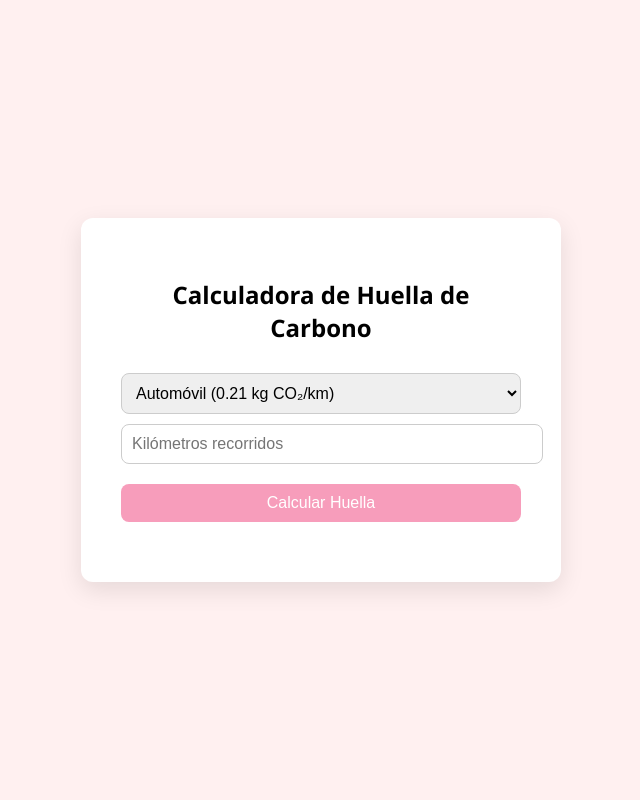
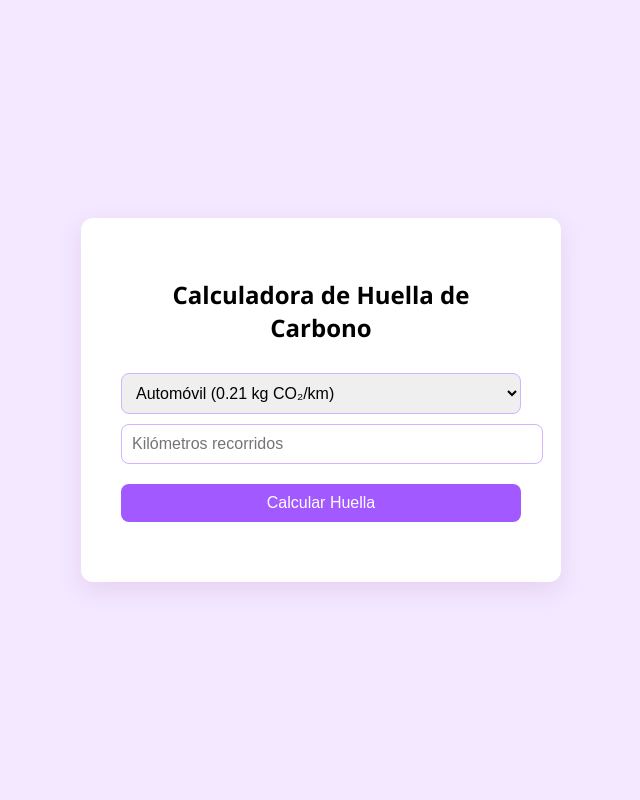
Before and after one commit to Fanny-404/HuellaDeCarbon, a Flask app: page / in a window 1280 px wide. Shown: the whole page, without its empty margins (319-959 px from the left). Run offline with Flask 3, Linux system fonts and the light colour scheme.

Commit message:
Cambio del diseño (css)

```diff
--- a/static/style.css
+++ b/static/style.css
@@ -1,9 +1,8 @@
-
 body {
     font-family: 'Segoe UI', Tahoma, Geneva, Verdana, sans-serif;
     margin: 0;
     padding: 0;
-            background: #fff0f0;
+    background: #f3e8ff; /* fondo lila claro */
     display: flex;
     justify-content: center;
     align-items: center;
@@ -11,16 +10,16 @@
 }
 
 .container {
-            background: white;
+    background: #ffffff;
     padding: 40px;
     border-radius: 12px;
-            box-shadow: 0 8px 24px rgba(0, 0, 0, 0.1);
+    box-shadow: 0 8px 24px rgba(128, 0, 128, 0.1); /* sombra púrpura suave */
     text-align: center;
     width: 400px;
 }
 
 h1 {
-            color: #2c3e50;
+    color: #6a0dad; /* púrpura oscuro */
     margin-bottom: 20px;
 }
 
@@ -33,7 +32,7 @@
 li {
     font-size: 18px;
     margin: 10px 0;
-            color: #34495e;
+    color: #7b3fa1; /* tono morado medio */
 }
 
 select, input[type="number"], button {
@@ -41,20 +40,25 @@
     margin-top: 10px;
     width: 100%;
     font-size: 16px;
-            border: 1px solid #ccc;
+    border: 1px solid #d1b3ff; /* borde lavanda */
     border-radius: 8px;
 }
 
 button {
-            background-color: #f79dbb;
+    background-color: #a259ff; /* violeta vivo */
     color: white;
     border: none;
     cursor: pointer;
     margin-top: 20px;
+    transition: background-color 0.3s;
+}
+
+button:hover {
+    background-color: #9333ea; /* más oscuro al pasar el cursor */
 }
 
 #resultado {
     margin-top: 20px;
     font-weight: bold;
-            color: #2c3e50;
+    color: #5e35b1; /* púrpura intenso */
 }
```
Lines whose indentation alone changed are shown as unchanged.
